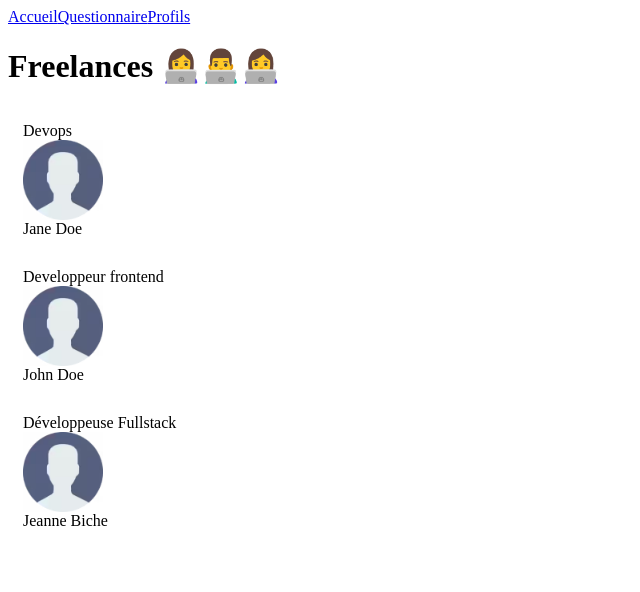
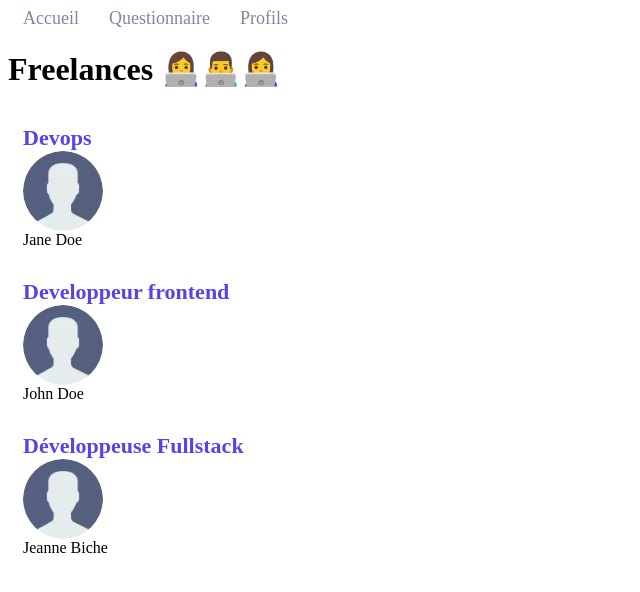
Before and after one commit to KEVIN-BRET/shiny-agency, a React (Create React App) app: page /freelances in a window 1280 px wide. Shown: the top 592 px of the page, without its empty margins (0-640 px from the left). Built offline with nearby package versions, Linux system fonts and the light colour scheme.

Commit message:
Les styled components (en cours)

```diff
--- a/package.json
+++ b/package.json
@@ -11,6 +11,7 @@
     "react-dom": "^18.2.0",
     "react-router-dom": "6.10.0",
     "react-scripts": "5.0.1",
+    "styled-components": "^6.0.7",
     "web-vitals": "^2.1.4"
   },
   "scripts": {
--- a/src/components/Card/index.jsx
+++ b/src/components/Card/index.jsx
@@ -1,11 +1,23 @@
 import PropTypes from 'prop-types'
+import styled from 'styled-components'
 import DefaultPicture from '../../assets/profile.png'
+
+const CardLabel = styled.span`
+  color: #5843e4;
+  font-size: 22px;
+  font-weight: bold;
+`
+const CardImage = styled.img`
+  height: 80px;
+  width: 80px;
+  border-radius: 50%;
+`
 
 function Card({ label, title, picture }) {
   return (
     <div style={{ display: 'flex', flexDirection: 'column', padding: 15 }}>
-      <span>{label}</span>
-      <img src={picture} alt="freelance" height={80} width={80} />
+      <CardLabel>{label}</CardLabel>
+      <CardImage src={picture} alt="freelance" />
       <span>{title}</span>
     </div>
   )
--- a/src/components/Header/index.jsx
+++ b/src/components/Header/index.jsx
@@ -1,13 +1,21 @@
 import { Link } from 'react-router-dom'
+import styled from 'styled-components'
+
+const StyledLink = styled(Link)`
+    padding: 15px;
+    color: #8186a0;
+    text-decoration: none;
+    font-size: 18px;
+`
 
 function Header() {
-  return (
-    <nav>
-      <Link to="/">Accueil</Link>
-      <Link to="/survey/1">Questionnaire</Link>
-      <Link to="/freelances">Profils</Link>
-    </nav>
-  )
+    return (
+        <nav>
+            <StyledLink to="/">Accueil</StyledLink>
+            <StyledLink to="/survey/1">Questionnaire</StyledLink>
+            <StyledLink to="/freelances">Profils</StyledLink>
+        </nav>
+    )
 }
 
 export default Header
```
Also changed, not shown: 1 other file (tests, documents, lock files or other folders).
